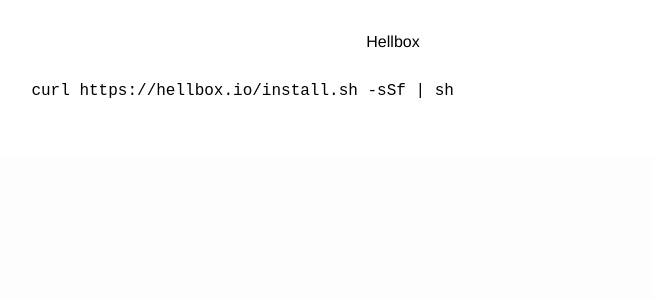
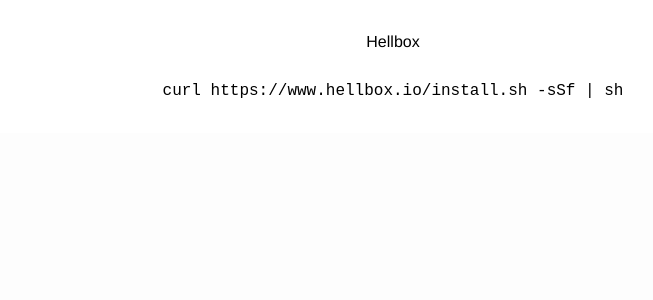
Before and after one commit to hellboxpy/hellbox, a Jekyll site: the page built from docs/index.html, in a window 1280 px wide. Shown: the top 300 px of the page, without its empty margins (247-900 px from the left). Built offline with Jekyll 4.4.1, drawn with Linux system fonts in a browser that asks for light colours; comment, search, counter and statistics services are not loaded.

Commit message:
Fix install script URL

```diff
--- a/docs/index.html
+++ b/docs/index.html
@@ -6,8 +6,6 @@ layout: default
 
   <h1>Hellbox</h1>
 
-  <pre>
-    curl https://hellbox.io/install.sh -sSf | sh
-  </pre>
+  <pre style="text-align: center">curl https://www.hellbox.io/install.sh -sSf | sh</pre>
 
 </div>
```
